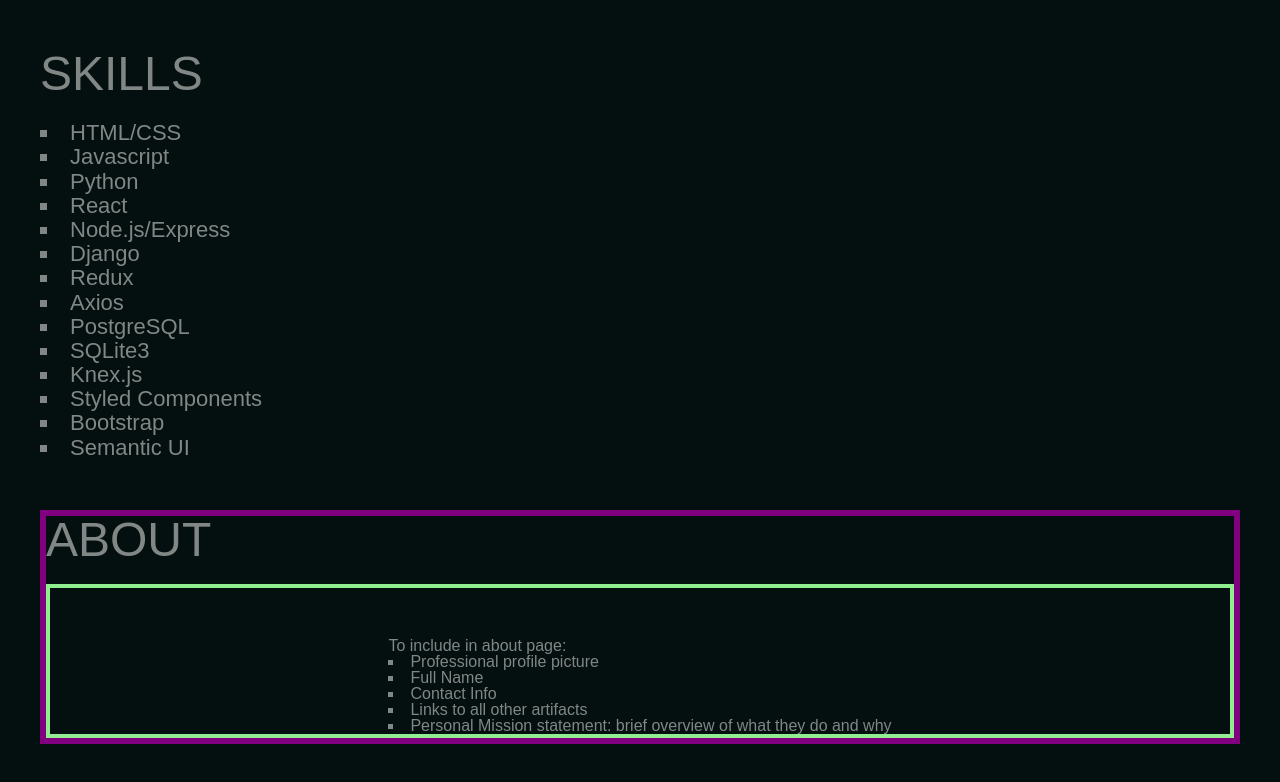
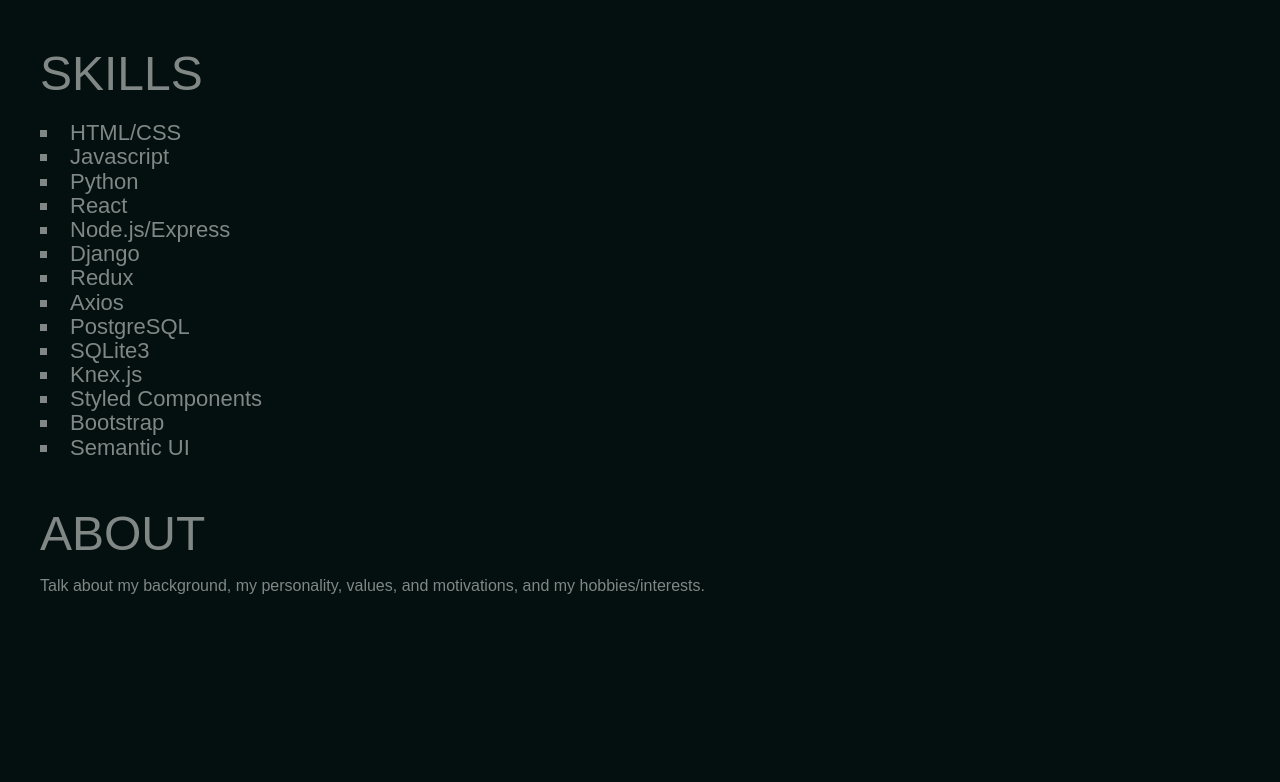
Before and after one commit to adrianadames/PortfolioWebsite, a React (Create React App) app in the folder portfolio-website/: page / in a window 1280 px wide. Shown: the part 2842-3624 px from the top of the page. After the commit the page ends 3536 px from the top, so only its background shows below. Built offline with nearby package versions, Linux system fonts and the light colour scheme.

Commit message:
Noted what I will write about in the about section in the about section.

```diff
--- a/portfolio-website/src/Components/Home.js
+++ b/portfolio-website/src/Components/Home.js
@@ -173,7 +173,7 @@
 
 const AboutSection = styled.section`
     width:100%;
-    border: 6px solid purple;
+    // border: 6px solid purple;
     @media(max-width:500px) {
         min-height:300px;
     }
@@ -273,12 +273,7 @@
 `;
 
 const AboutContentDiv = styled.div`
-    border:4px solid lightgreen;
-    display:flex;
-    // justify-content:space-evenly;
-    // flex-wrap:wrap;
-    flex-direction:column;
-    align-items:center;
+    // border:4px solid lightgreen;
 `;
 
 
@@ -435,16 +430,9 @@
                     <AboutSection className = 'aboutHeading'>
                         <MainHeadlineH2>ABOUT</MainHeadlineH2>
                         <AboutContentDiv>
-                        <div style = {{marginTop:'50px', gridColumn: '1 / 2', gridRow: '3 / 4'}}>
-                            To include in about page:
-                            <ul>
-                                <li>Professional profile picture</li>
-                                <li>Full Name</li>
-                                <li>Contact Info</li>
-                                <li>Links to all other artifacts</li>
-                                <li>Personal Mission statement: brief overview of what they do and why</li>
-                            </ul>
-                        </div>
+                            <div style = {{}}>
+                                Talk about my background, my personality, values, and motivations, and my hobbies/interests.
+                            </div>
                         </AboutContentDiv>
 
                     </AboutSection>
```
